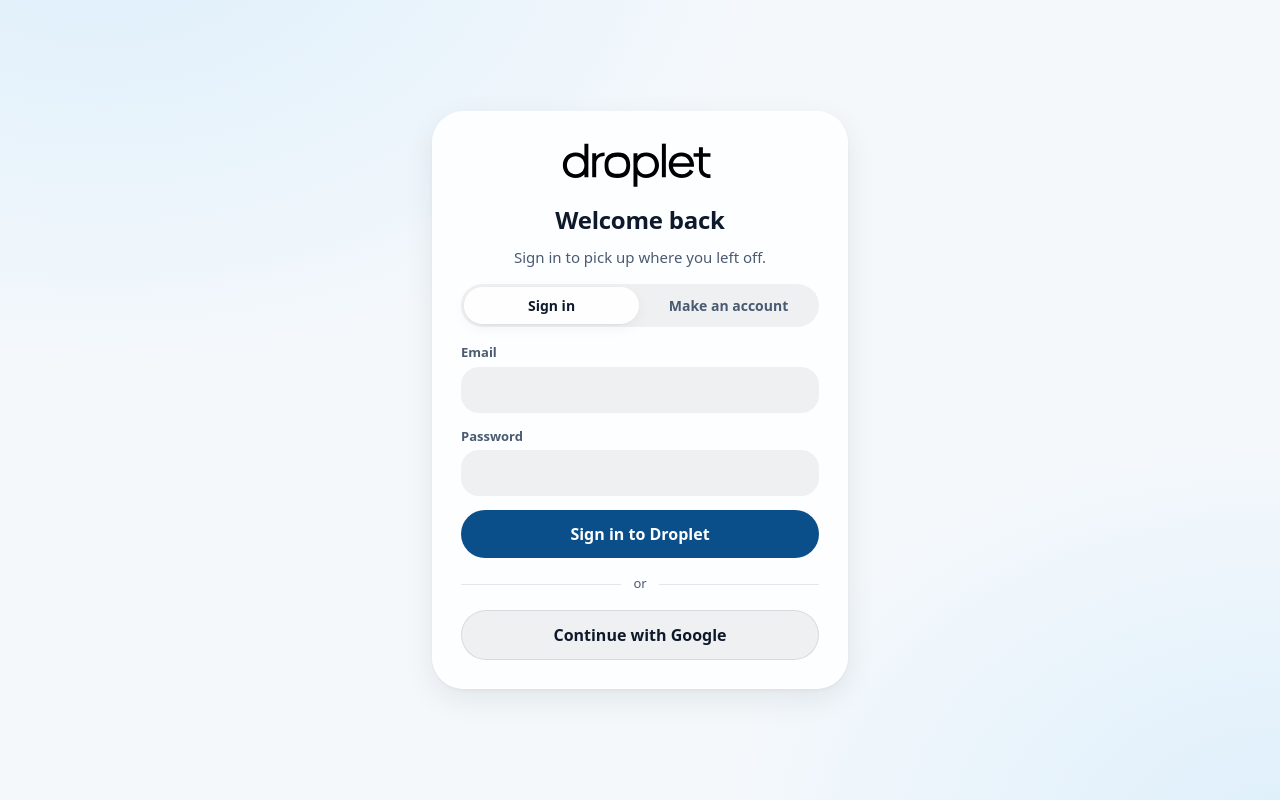
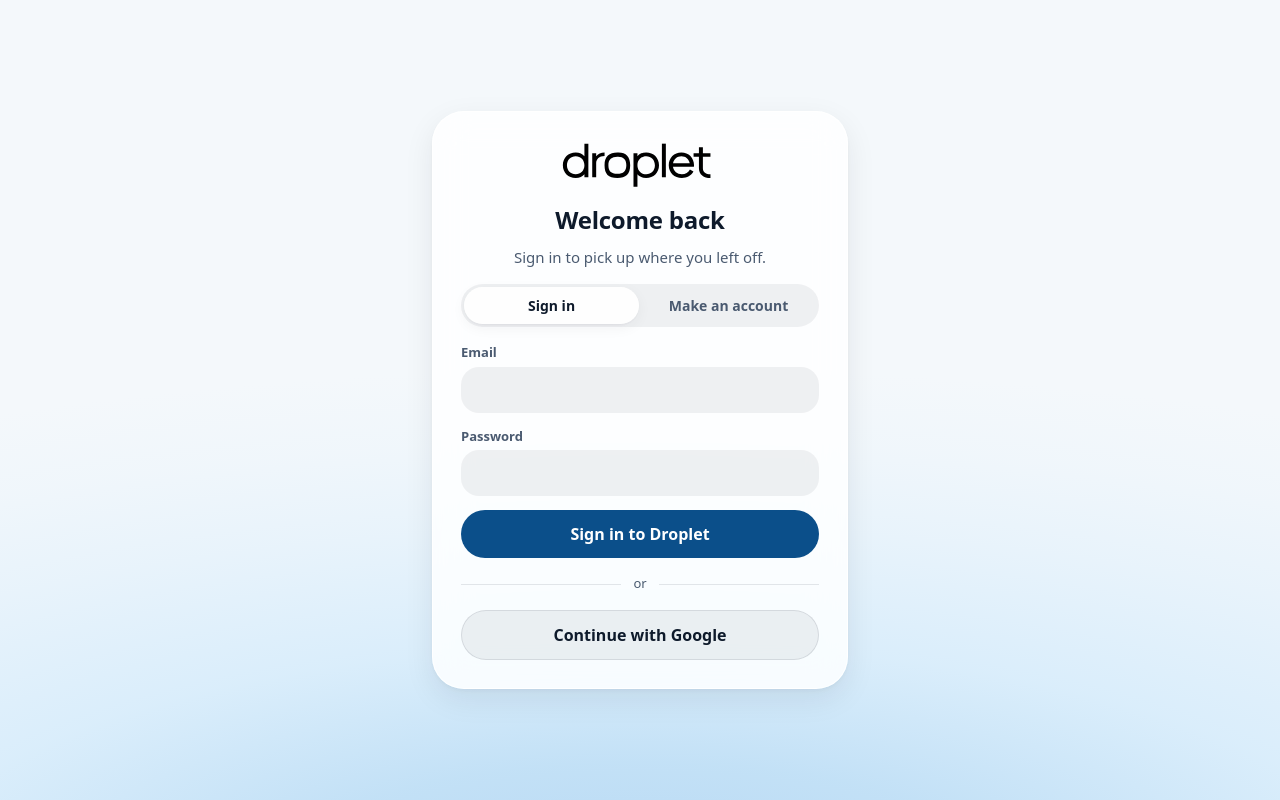
Before and after one commit to wrapperik/droplet, a React (Vite) app: page /sign-in in a window 1280 px wide. Built offline with nearby package versions, Linux system fonts and the light colour scheme; no server answers; a web font is replaced by a local one.

Commit message:
Add a blue that rises from the foot of the sign-in screen, in both themes

```diff
--- a/src/pages/SignIn.css
+++ b/src/pages/SignIn.css
@@ -3,6 +3,18 @@
   place-items: center;
   min-height: 100dvh;
   padding: 1.5rem 1rem;
+  /* A blue that rises from the foot of the screen and fades out by about the middle, with eased stops so it shows no bands. */
+  background:
+    radial-gradient(
+      140% 75% at 50% 112%,
+      var(--rise-strong) 0%,
+      color-mix(in srgb, var(--rise-strong) 55%, var(--rise-soft)) 22%,
+      var(--rise-soft) 42%,
+      color-mix(in srgb, var(--rise-soft) 45%, transparent) 62%,
+      color-mix(in srgb, var(--rise-soft) 15%, transparent) 76%,
+      transparent 88%
+    ),
+    var(--bg);
 }
 
 .signin__card {
--- a/src/styles/tokens.css
+++ b/src/styles/tokens.css
@@ -97,6 +97,10 @@
   --glow-core: rgb(31 143 224 / 0.25);
   --glow-halo: rgb(207 233 251 / 0.8);
   --glow-accent: rgb(11 79 138 / 0.14);
+  /* The blue that rises from the foot of the sign-in screen and fades out: Droplet Blue into a Ripple wash. Only the card's glass sits on it,
+     never bare text. */
+  --rise-strong: rgb(31 143 224 / 0.32);
+  --rise-soft: rgb(207 233 251 / 0.7);
 
   /* The wave behind the conversation before anything has been said: pale where it meets the page, deepening to a royal blue. */
   --wave-edge: #8fd3f6;
@@ -163,6 +167,9 @@
   --glow-core: rgb(11 79 138 / 0.85);
   --glow-halo: rgb(31 143 224 / 0.22);
   --glow-accent: rgb(124 192 245 / 0.12);
+  /* On charcoal it rises as Deep Water, a deep navy, into a faint Droplet Blue. */
+  --rise-strong: rgb(11 79 138 / 0.8);
+  --rise-soft: rgb(31 143 224 / 0.14);
 
   /* The same wave on a dark screen: it glows out of the dark instead of covering it, so the text on top keeps its contrast. */
   --wave-edge: rgb(60 170 240 / 0.26);
```
